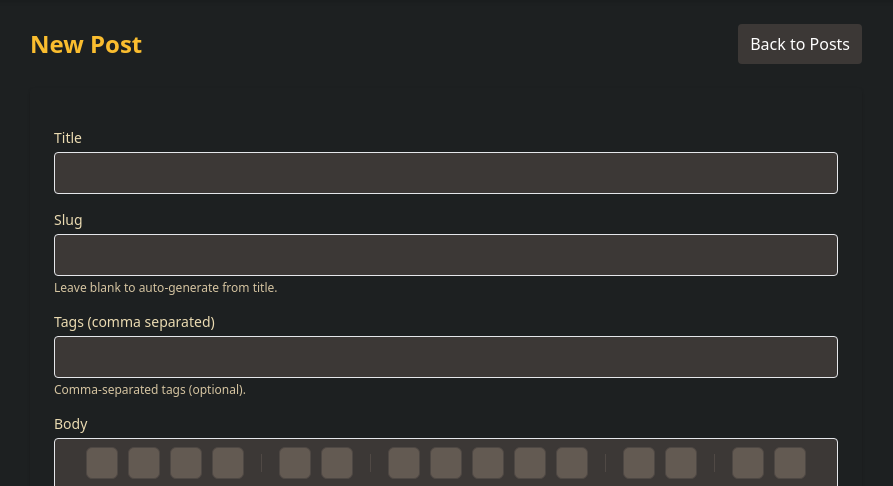
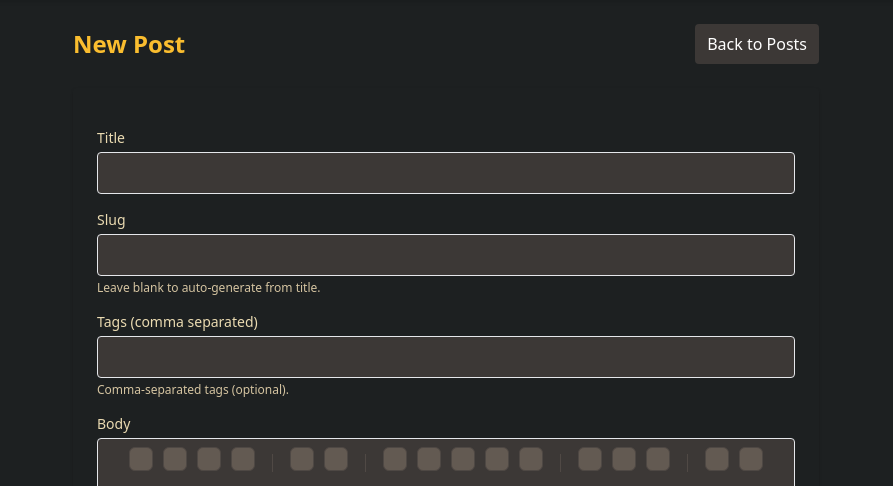
Before and after one commit to kirillwynn/kirillwynn.com, a Flask app: template backend/app/templates/admin/post_form.html in a window 1280 px wide. Shown: the part 48-534 px from the top of the page, without its empty margins (194-1087 px from the left). Run offline with Flask 3, Linux system fonts and the light colour scheme; the template is opened without the code that fills it: values that come from a table or form of the project are taken from there, others are empty; parts of the project's set-up code (start-up, migrations or seed data) failed here and were passed over; some libraries are stand-ins or nearby versions; some web fonts are replaced.

Commit message:
Update toastui-gruvbox.css

```diff
--- a/backend/app/static/css/toastui-gruvbox.css
+++ b/backend/app/static/css/toastui-gruvbox.css
@@ -146,3 +146,24 @@
   border: 1px solid var(--gruvbox-bg2) !important;
   color: var(--gruvbox-fg) !important;
 }
+
+/* =========================
+   HARD FIX: toolbar icon size
+   ========================= */
+
+#editor .toastui-editor-toolbar-icons {
+  display: inline-block !important;
+
+  width: 24px !important;
+  height: 24px !important;
+  min-width: 24px !important;
+  min-height: 24px !important;
+
+  background-repeat: no-repeat !important;
+  background-position: center center !important;
+  background-size: 24px 24px !important;
+
+  /* защита от глобальных span/button span */
+  line-height: 24px !important;
+  flex: 0 0 24px !important;
+}
```
